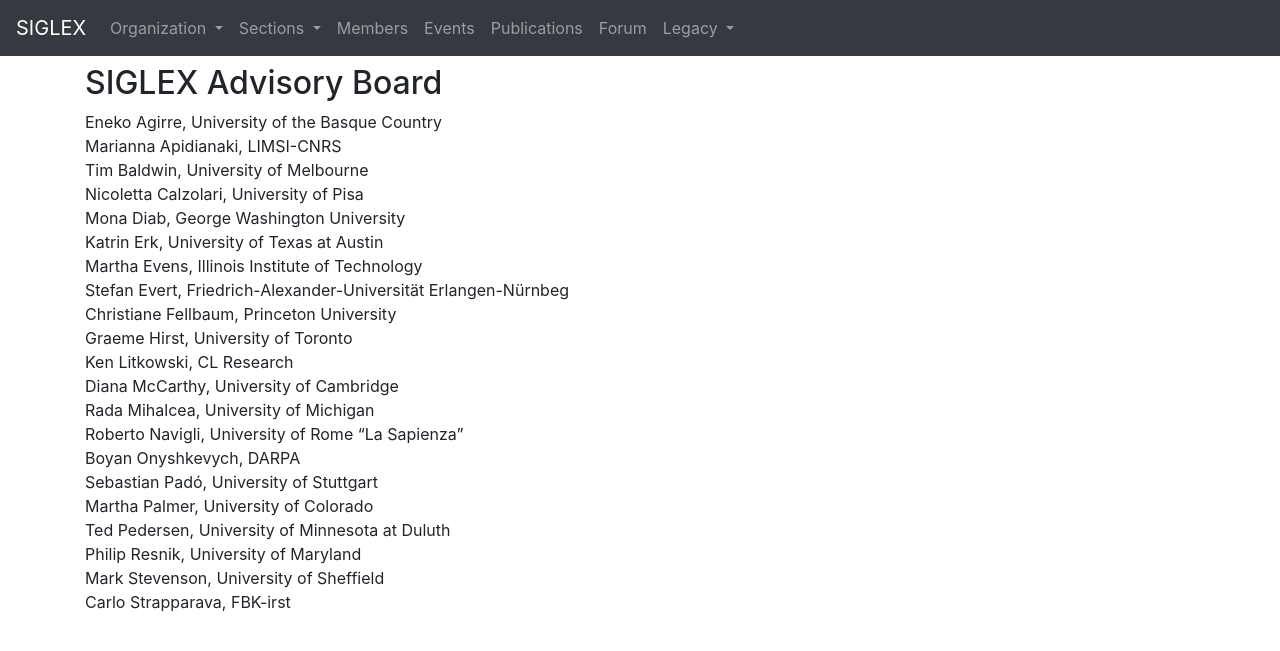
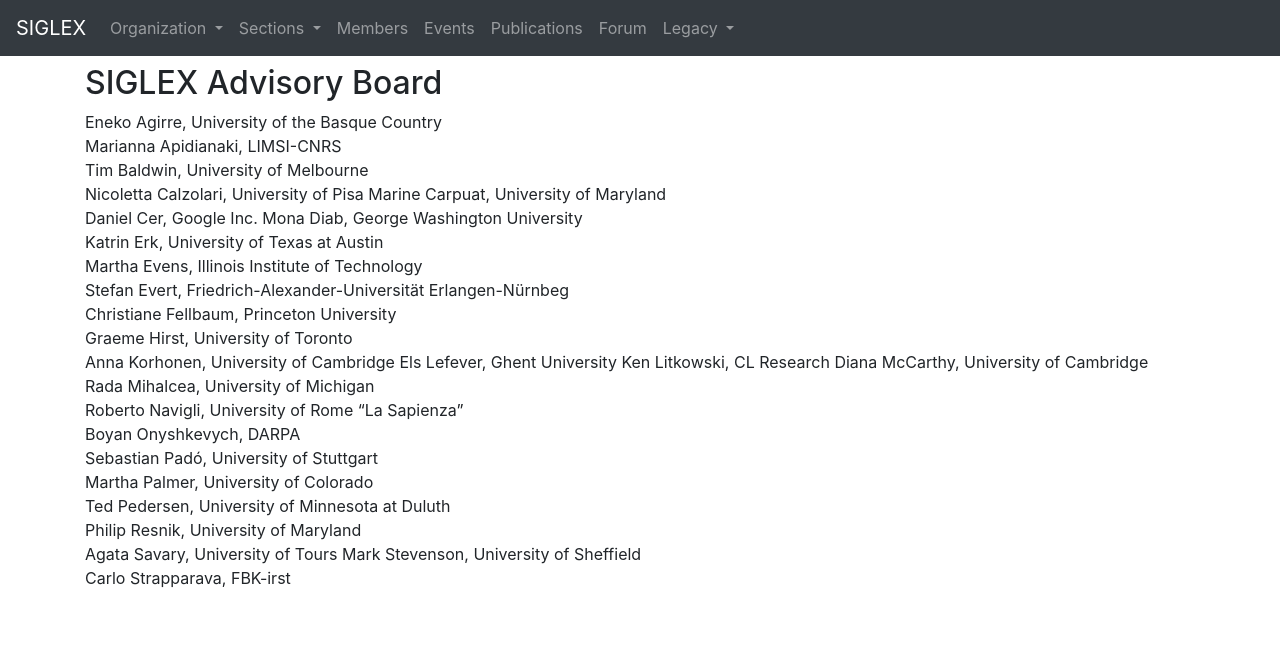
Before and after one commit to acl-org/siglex, a Jekyll site: the page built from board/advisory.md, in a window 1280 px wide. Shown: the top 651 px of the page. Built offline with Jekyll 4.4.1, drawn with Linux system fonts in a browser that asks for light colours.

Commit message:
Correct minor problems in boards (2013 in menu, members of advisory)

```diff
--- a/_layouts/default.html
+++ b/_layouts/default.html
@@ -39,6 +39,7 @@
             <a class="dropdown-item" href="{{ site.baseurl }}/constitution.html">Constitution</a>
             <div class="dropdown-divider"></div>
             <a class="dropdown-item" href="{{ site.baseurl }}/board/2016.html">2016 Board</a>
+            <a class="dropdown-item" href="{{ site.baseurl }}/board/2013.html">2013 Board</a>
             <a class="dropdown-item" href="{{ site.baseurl }}/board/2010.html">2010 Board</a>
             <a class="dropdown-item" href="{{ site.baseurl }}/board/2007.html">2007 Board</a>
             <a class="dropdown-item" href="{{ site.baseurl }}/board/2004.html">2004 Board</a>
--- a/board/advisory.md
+++ b/board/advisory.md
@@ -9,12 +9,16 @@ Eneko Agirre, University of the Basque Country
 Marianna Apidianaki, LIMSI-CNRS
 Tim Baldwin, University of Melbourne
 Nicoletta Calzolari, University of Pisa
+Marine Carpuat, University of Maryland
+Daniel Cer, Google Inc.
 Mona Diab, George Washington University
 Katrin Erk, University of Texas at Austin
 Martha Evens, Illinois Institute of Technology
 Stefan Evert, Friedrich-Alexander-Universität Erlangen-Nürnbeg
 Christiane Fellbaum, Princeton University
 Graeme Hirst, University of Toronto
+Anna Korhonen, University of Cambridge
+Els Lefever, Ghent University
 Ken Litkowski, CL Research
 Diana McCarthy, University of Cambridge
 Rada Mihalcea, University of Michigan
@@ -24,5 +28,6 @@ Sebastian Padó, University of Stuttgart
 Martha Palmer, University of Colorado
 Ted Pedersen, University of Minnesota at Duluth
 Philip Resnik, University of Maryland
+Agata Savary, University of Tours
 Mark Stevenson, University of Sheffield
 Carlo Strapparava, FBK-irst
```
